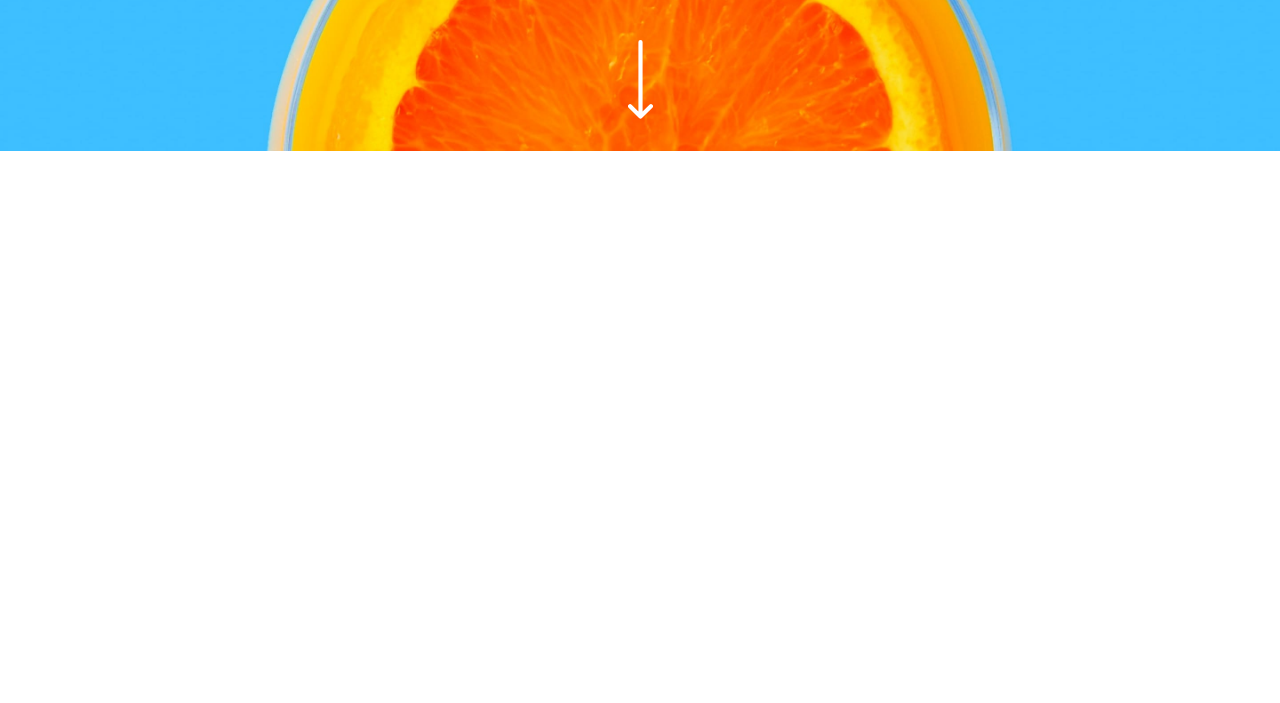
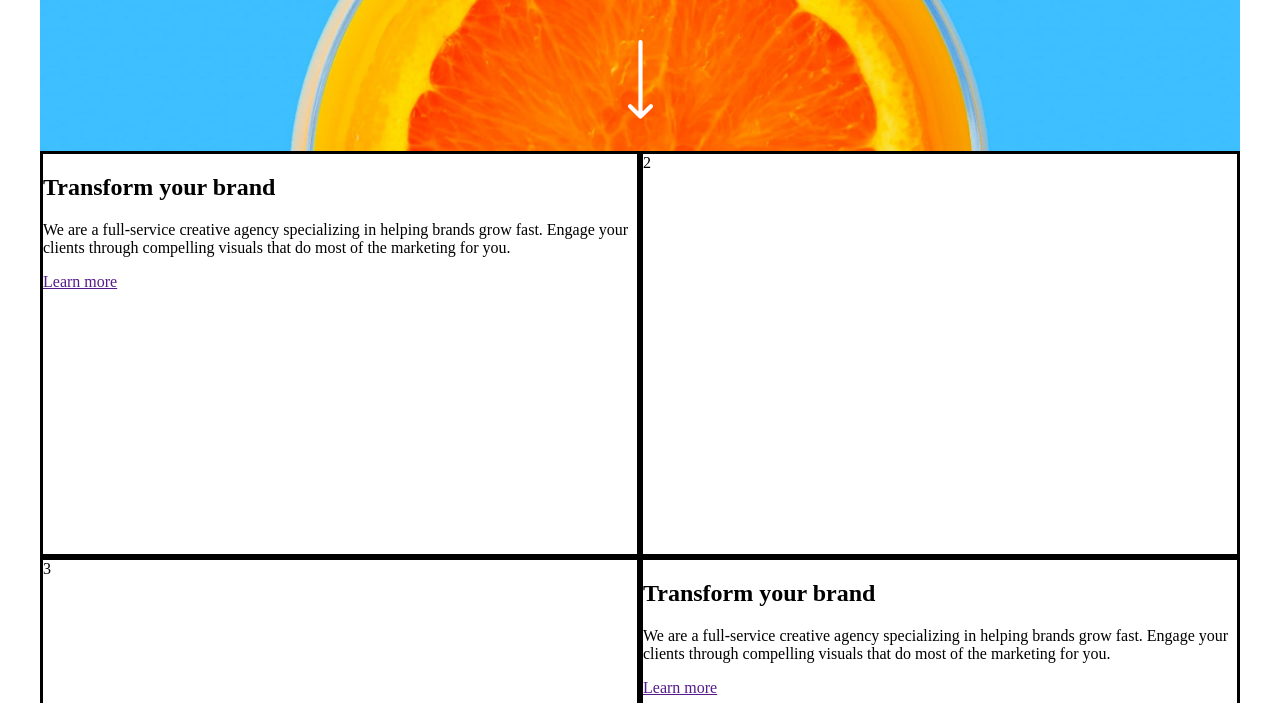
Before and after one commit to migsilva89/SunnysideAgency-Responsive, a plain HTML site: page index.html in a window 1280 px wide. Shown: the part 249-952 px from the top of the page. Before the commit the page ends 800 px from the top, so only its background shows below. Drawn offline with Linux system fonts and the light colour scheme.

Commit message:
start with grid for cards section

```diff
--- a/index.html
+++ b/index.html
@@ -36,23 +36,49 @@
 
     </header>
 
-    <!-- <main id="main-container">
+    <main id="main-container">
 
-      <section id="sixcards">
-        6 CARDS
+      <section id="cards-container">
+
+        <div class="card">
+          <h1> Transform your brand</h1>
+          <p>
+            We are a full-service creative agency specializing in helping brands grow fast.
+            Engage your clients through compelling visuals that do most of the marketing for you.
+          </p>
+          <a href="">Learn more</a>
+        </div>
+
+        <div class="card">2</div>
+
+        <div class="card">3</div>
+
+        <div class="card">
+          <h1> Transform your brand</h1>
+          <p>
+            We are a full-service creative agency specializing in helping brands grow fast.
+            Engage your clients through compelling visuals that do most of the marketing for you.
+          </p>
+          <a href="">Learn more</a>
+        </div>
+
+        <div class="card">5</div>
+
+        <div class="card">6</div>
+
       </section>
 
-      <section id="banner">
+      <!-- <section id="banner">
         BANNER
       </section>
 
       <section id="fourcards">
 
-      </section>
+      </section> -->
 
     </main>
 
-    <footer id="fifth-container">
+    <!-- <footer id="fifth-container">
       FOOTER
     </footer> -->
 
--- a/style.css
+++ b/style.css
@@ -12,17 +12,14 @@
     --white: hsl(0, 0%, 100%);
 }
 
-
-
 body, html {
     height: 100%;
     width: 100%;
     margin: 0 auto;
     padding: 0;
     box-sizing: border-box;
-    max-width: 1440px;
+    max-width: 1200px;
 }
-
 
 #hero-section {
     background-image: url(../images/desktop/image-header.jpg);
@@ -82,3 +79,14 @@ header {
     text-transform: uppercase;
     font-size:12px;
 }
+
+#cards-container {
+    display:grid;
+    grid-template-columns: 50% 50% ;
+    align-items: auto;
+}
+
+.card {
+    border:solid black;
+    height:400px;
+}
```
Also changed, not shown: notes.txt.
